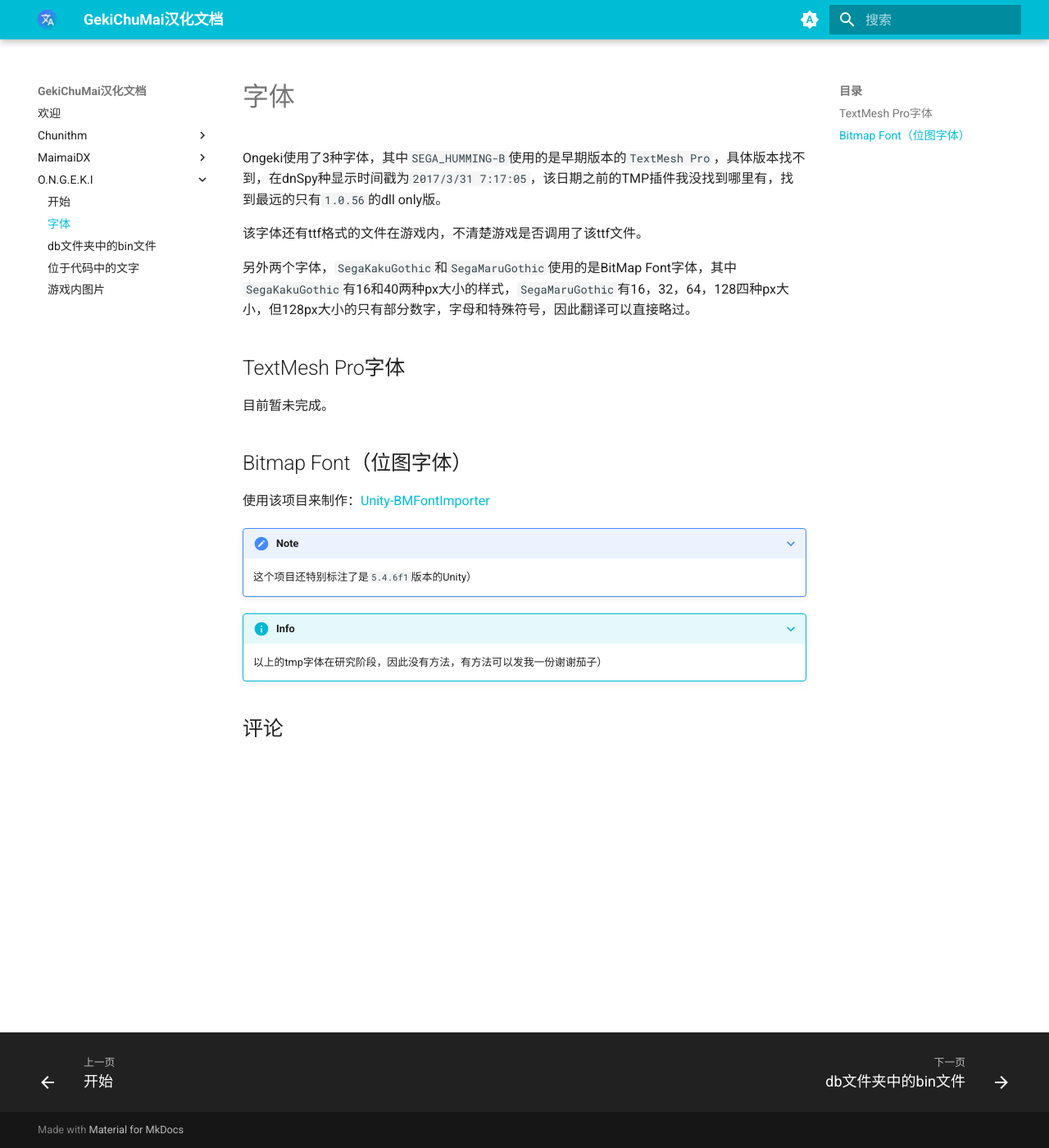
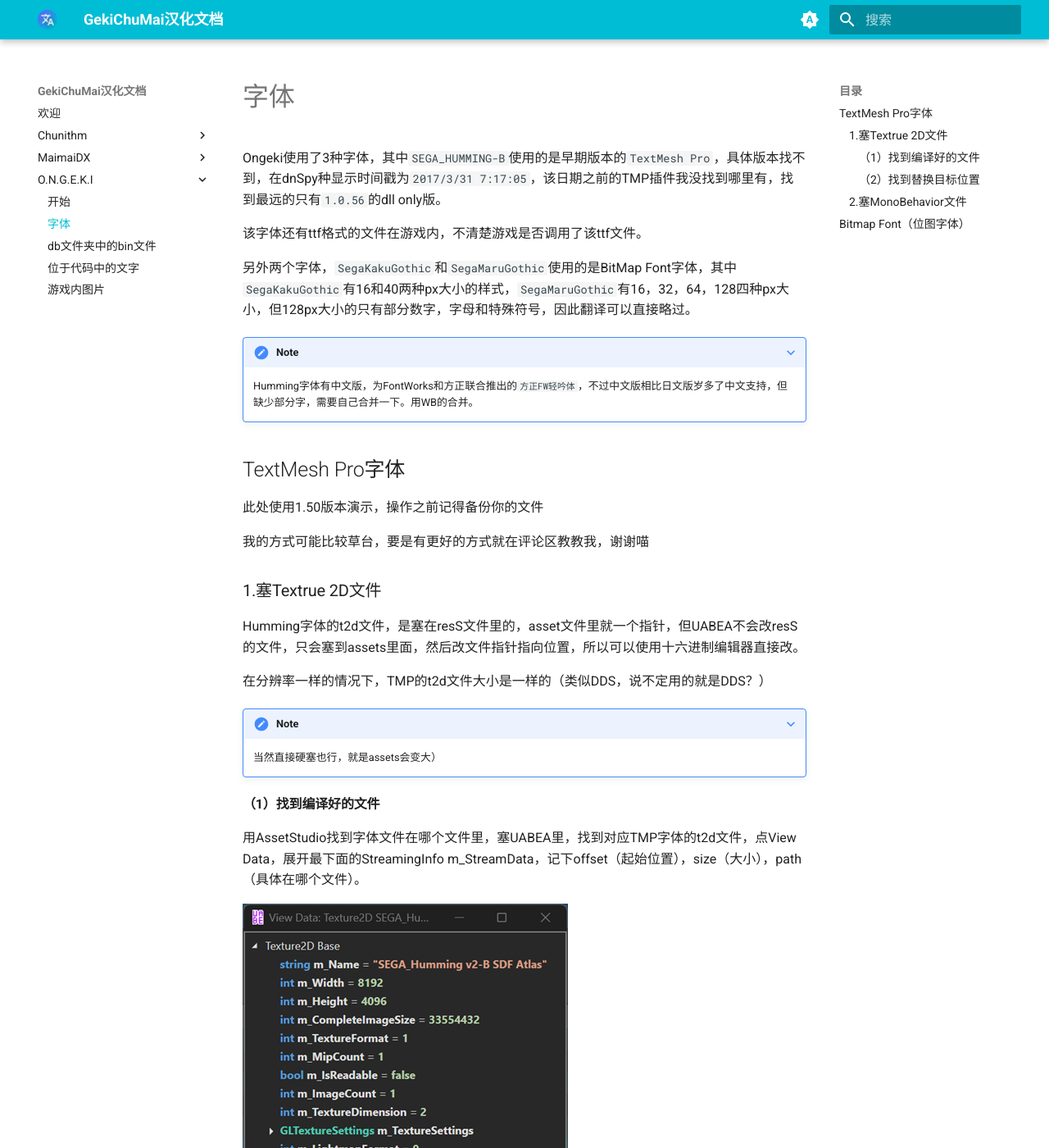
Before and after one commit to GzLxz190614/GekiChuMaiLocalizedDocument, an MkDocs documentation site: the page built from docs/O.N.G.E.K.I/1.font.md, in a window 1280 px wide and 1400 px high. Shown: the whole window at 82% size. Built offline with MkDocs 1.6.1 and Material for MkDocs 9.7.7, drawn with Linux system fonts in a browser that asks for light colours; comment, search, counter and statistics services are not loaded; some of the changed text lies outside the part shown.

Commit message:
Chunithm_option Ongeki_font Update

```diff
--- a/docs/O.N.G.E.K.I/1.font.md
+++ b/docs/O.N.G.E.K.I/1.font.md
@@ -10,19 +10,81 @@ Ongeki使用了3种字体，其中`SEGA_HUMMING-B`使用的是早期版本的`Te
 
 另外两个字体，`SegaKakuGothic`和`SegaMaruGothic`使用的是BitMap Font字体，其中`SegaKakuGothic`有16和40两种px大小的样式，`SegaMaruGothic`有16，32，64，128四种px大小，但128px大小的只有部分数字，字母和特殊符号，因此翻译可以直接略过。
 
+???+ note
+
+    Humming字体有中文版，为FontWorks和方正联合推出的`方正FW轻吟体`，不过中文版相比日文版岁多了中文支持，但缺少部分字，需要自己合并一下。用WB的合并。
+
 ## TextMesh Pro字体
 
-目前暂未完成。
+此处使用1.50版本演示，操作之前记得备份你的文件
+
+我的方式可能比较草台，要是有更好的方式就在评论区教教我，谢谢喵
+
+### 1.塞Textrue 2D文件
+
+Humming字体的t2d文件，是塞在resS文件里的，asset文件里就一个指针，但UABEA不会改resS的文件，只会塞到assets里面，然后改文件指针指向位置，所以可以使用十六进制编辑器直接改。
+
+在分辨率一样的情况下，TMP的t2d文件大小是一样的（类似DDS，说不定用的就是DDS？）
+
+???+ note
+
+    当然直接硬塞也行，就是assets会变大）
+
+#### （1）找到编译好的文件
+
+用AssetStudio找到字体文件在哪个文件里，塞UABEA里，找到对应TMP字体的t2d文件，点View Data，展开最下面的StreamingInfo m_StreamData，记下offset（起始位置），size（大小），path（具体在哪个文件）。
+
+![](.\pics\font\1_1.png)
+
+用十六进制编辑器打开path指向的文件，跳转到offset指向的位置，往下复制size大小的数据，可以找个地方保存起来
+
+#### （2）找到替换目标位置
+
+重复上面的步骤，不过用的是音击的文件
+
+![](.\pics\font\1_2.png)
+
+找到后全部选中，不用保存，拿上一步复制好的数据覆盖就行
+
+### 2.塞MonoBehavior文件
+
+（1）用UABEA提取MonoBehavior文件，记得用Export Dump导出，然后用UABE text dump (*.txt) 保存（网上说json会遇到转义字符问题，txt则没有）
+
+（2）要是你用的是和音击同一个版本的TMP（求求你发我一份）），那么恭喜你，直接替换pathID和hashcode（这个不确定是不是一定要换，听说不换在部分游戏有小概率炸），然后直接Import Dump就行了。
+
+（3）当然，我要是因为找到同一个版本的TMP就不会有这篇教程了。
+
+这个时候，做完第二步，然后把两个文件塞Beyond Compare，或者用你的眼睛找不同参数就行，例如我用的这个版本比音击用的新增和删掉了部分参数，如图所示（右为音击的，左为我的）
+
+![](.\pics\font\2_1.png)
+
+这种时候，把音击的这边参数直接复制粘贴过来就行，反正全都是0。
+
+改完后用UABEA的Import Dump塞进游戏就行
+
+此链接为个人制作的TMP字体，改好了MonoBehavior。没后缀名的是从resS提取出来的TMP的Texture 2D文件。
 
 ## Bitmap Font（位图字体）
 
 使用该项目来制作：[Unity-BMFontImporter](https://github.com/Yuuenn/Unity-BMFontImporter)
 
+
+???+ note
+
+    下面的链接，无后缀的为resS提取的TMP的Texture 2D，PNG为Dump提取的，txt为修改好的MonoBehavior，ttf为我个人做的合并字体
+
+[链接](.\files\Humming.zip)
+
 ???+ note
 
     这个项目还特别标注了是`5.4.6f1`版本的Unity）
 
+???+ note
 
-???+ info
+    我的分支加了一点东西，可以看看）
 
-    以上的tmp字体在研究阶段，因此没有方法，有方法可以发我一份谢谢茄子）
+[GzLxz190614/Unity-BMFontImporter](https://github.com/GzLxz190614/Unity-BMFontImporter)
+
+???+ note
+
+    MaruGothicDB可以用汉仪正圆65W合并，KakuGothicDB用汉仪旗黑X1-65W
```
Also changed, not shown: docs/Chunithm/3.option_xml.md (+15 -5 lines), docs/Chunithm/4.srd.md (+2 -1 lines), docs/Chunithm/Extra/3.srd.md (added, +40 -0 lines), docs/O.N.G.E.K.I/pics/font/1_1.png (added), docs/O.N.G.E.K.I/pics/font/1_2.png (added), docs/O.N.G.E.K.I/pics/font/2_1.png (added), 1 other file.
